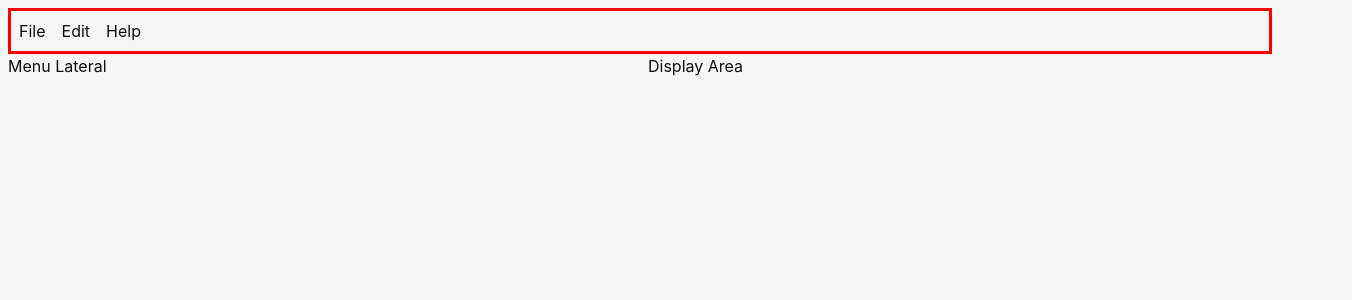
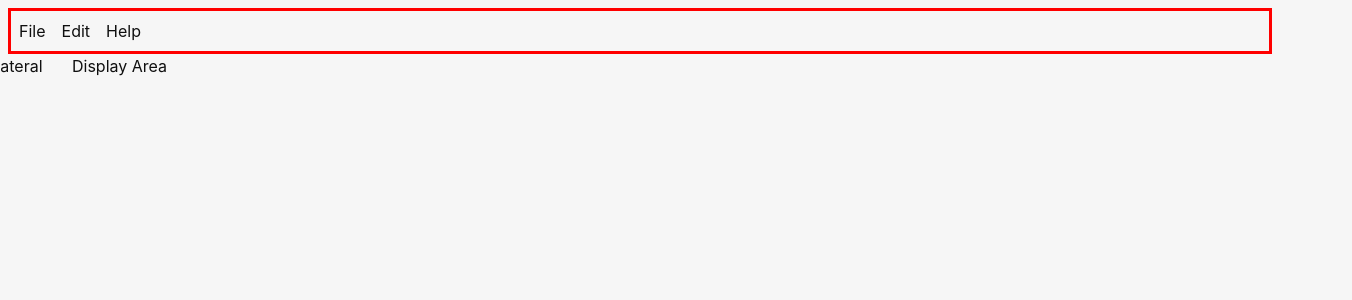
Before and after one commit to SteveBartmoss/projectnotemint, a React (Vite) app: page / in a window 1280 px wide. Shown: the top 300 px of the page, 1352 px wide, since content can reach past the window. Built offline with nearby package versions, Linux system fonts and the light colour scheme.

Commit message:
feat: Se estan probando nuevo prototipo para los contenedores de la ui en la aplciacion

```diff
--- a/src/App.jsx
+++ b/src/App.jsx
@@ -4,6 +4,7 @@ import { invoke } from "@tauri-apps/api/core";
 import "./App.css";
 import { MenuBar } from "./components/menubar/MenuBar";
 import { Panel } from "./components/panel/Panel";
+import { Container } from "./components/container/Container";
 
 function App() {
   const [greetMsg, setGreetMsg] = useState("");
@@ -17,14 +18,20 @@ function App() {
   return (
     <div>
       <MenuBar />
+      <Container config={{ width: '100%', height: '100%' }}>
         <Panel type='row'>
+          <Container config={{width: '10%', height: '100%'}}>
             <Panel type='column'>
               Menu Lateral
             </Panel>
+          </Container>
+          <Container config={{width: '100%', height: '100%'}}>
             <Panel type='column'>
               Display Area
             </Panel>
+          </Container>
         </Panel>
+      </Container>
     </div>
   );
 }
```
Lines whose indentation alone changed are shown as unchanged.
